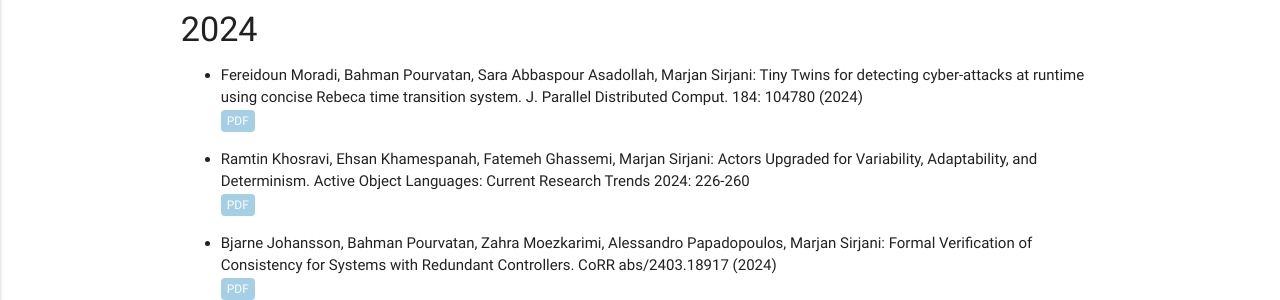
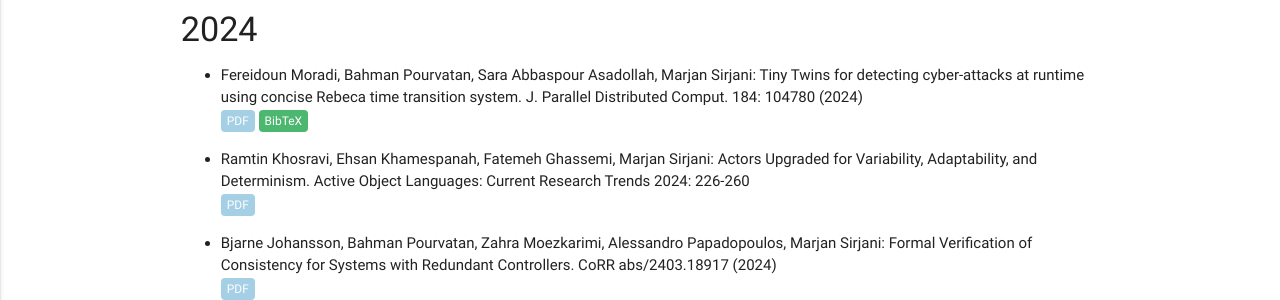
Before and after one commit to rebeca-lang/rebeca-lang.github.io, a Jekyll site: the page built from publications.md, in a window 1280 px wide and 900 px high. Shown: the part 239-539 px from the top of the window. Built offline with Jekyll 4.4.1, drawn with Linux system fonts in a browser that asks for light colours.

Commit message:
Update publications.md
BibTex

```diff
--- a/publications.md
+++ b/publications.md
@@ -10,6 +10,10 @@ redirect_from: "/wiki/pmwiki.php/Rebeca/Publications"
 Tiny Twins for detecting cyber-attacks at runtime using concise Rebeca time transition system. J. Parallel Distributed Comput. 184: 104780 (2024)
 \\
 <a class="link link_pdf" href="/assets/papers/2024/TinyTwin-JournalofParallelandDistributedComputing.pdf">PDF</a>
+<a class="link link_bibtex" href="https://dblp.org/rec/journals/jpdc/MoradiPAS24.html?view=bibtex">BibTeX</a>
+
+
+
 
 - Ramtin Khosravi, Ehsan Khamespanah, Fatemeh Ghassemi, Marjan Sirjani:
 Actors Upgraded for Variability, Adaptability, and Determinism. Active Object Languages: Current Research Trends 2024: 226-260
```
